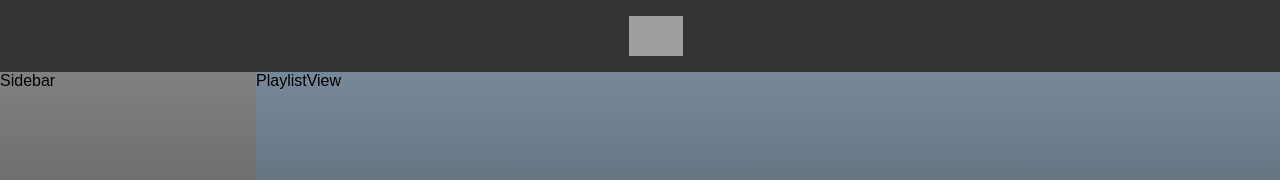
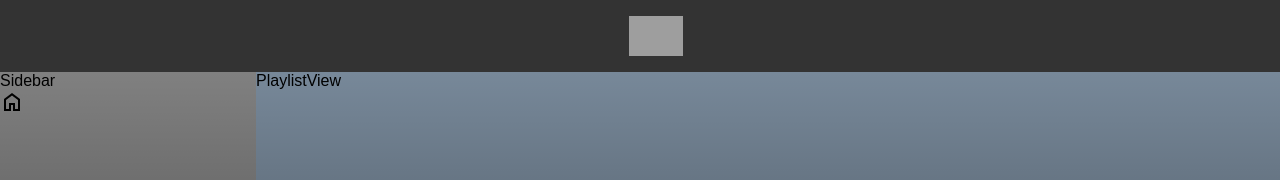
Before and after one commit to sanskarmalkhede/Spotify-Clone, a React (Vite) app: page / in a window 1280 px wide. Shown: the top 180 px of the page. Built offline with nearby package versions, Linux system fonts and the light colour scheme; grey boxes are pictures that could not be loaded.

Commit message:
Add HomeIcon to Sidebar component

```diff
--- a/src/components/Sidebar.jsx
+++ b/src/components/Sidebar.jsx
@@ -1,7 +1,11 @@
-import React from 'react'
+import React from 'react';
+import { ReactComponent as HomeIcon } from '../assets/HomeIcon.svg';
 
 export const Sidebar = () => {
   return (
+    <>
     <div>Sidebar</div>
-  )
-}
+    <HomeIcon />
+    </>
+  );
+};
```
